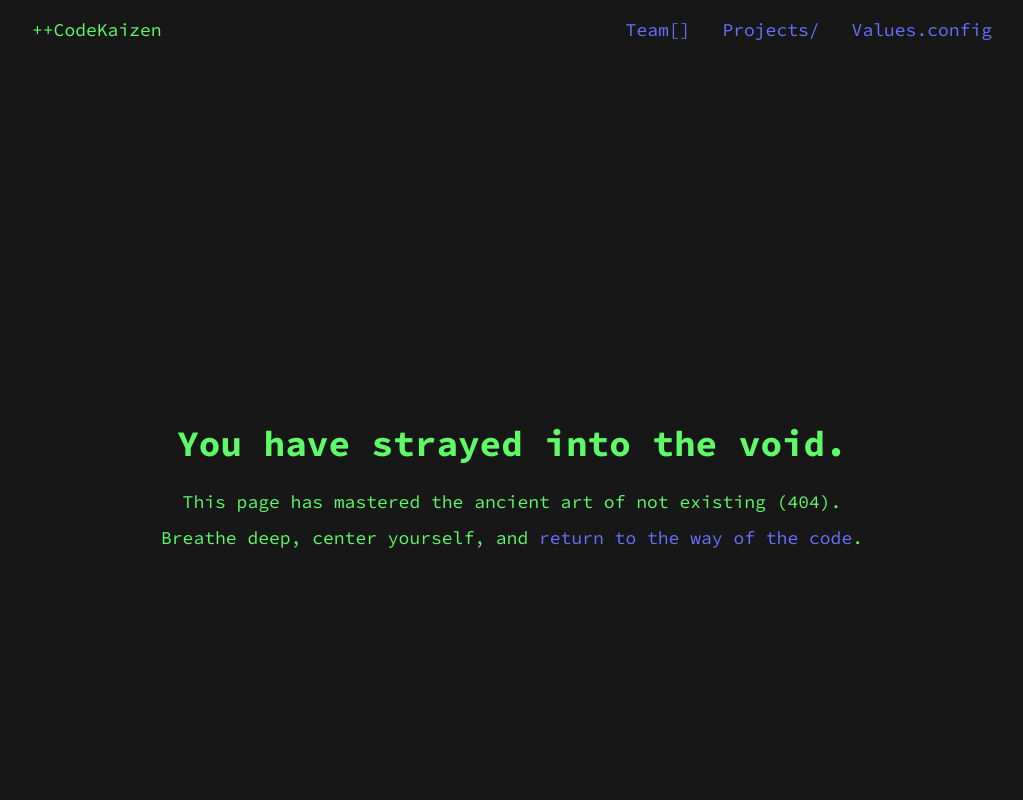
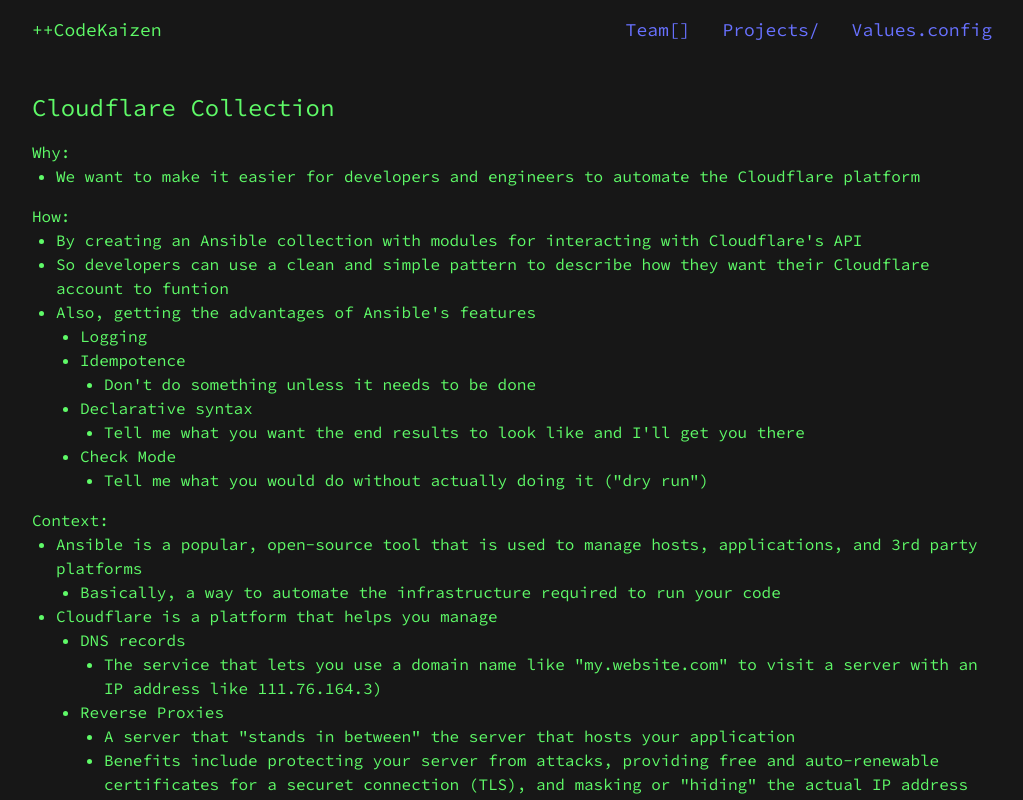
Before and after one commit to codekaizen-github/codekaizen-website-frontend, a Next.js app: page /projects/cloudflare-collection in a window 1280 px wide. Before the commit this address had no page. Shown: the top 800 px of the page, without its empty margins (128-1151 px from the left). Built offline with nearby package versions, Linux system fonts and the light colour scheme.

Commit message:
Add project detail page

```diff
--- /dev/null
+++ b/src/app/projects/[slug]/page.tsx
@@ -0,0 +1,47 @@
+"use client";
+
+import { notFound } from "next/navigation";
+import { useState, useEffect } from "react";
+import { getProject } from "@/app/api/project";
+import { Project } from "@interfaces/project";
+
+export default function ProjectPage({ params }: { params: { slug: string } }) {
+	const [isLoading, setIsLoading] = useState(true);
+	const [error, setError] = useState<Error | null>(null);
+	const [project, setProject] = useState<Project | null>(null);
+
+	useEffect(() => {
+		setIsLoading(true);
+		getProject(params.slug)
+			.then((member) => {
+				setProject(member);
+				setIsLoading(false);
+			})
+			.catch((e) => {
+				setError(e);
+				setIsLoading(false);
+			});
+	}, [params.slug]);
+
+	// TODO: Replace with a loading spinner
+	if (isLoading) {
+		return <div>Loading...</div>;
+	}
+
+	if (error || !project) {
+		return notFound();
+	}
+
+	return (
+		<div>
+			<div>
+				<h1 className="text-2xl">{project.name}</h1>
+				<div
+					dangerouslySetInnerHTML={{ __html: project.description }}
+					className="mt-4 space-between-p"
+				/>
+			</div>
+			<div></div>
+		</div>
+	);
+}
```
